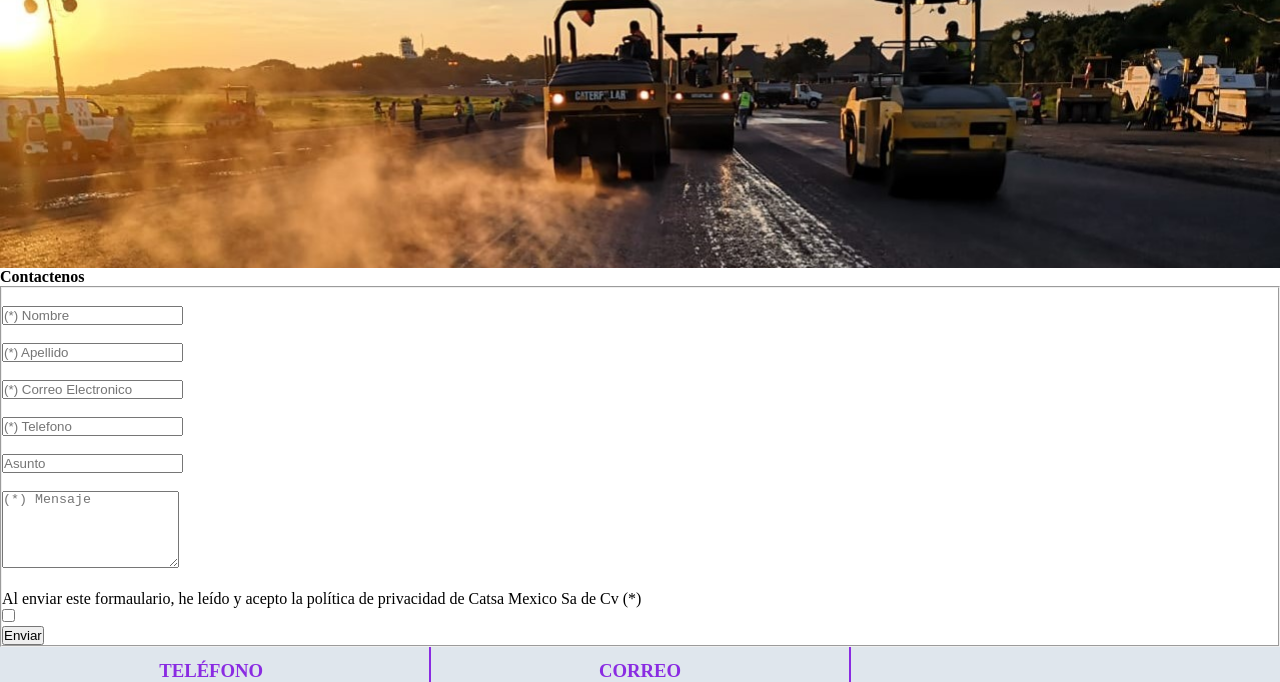
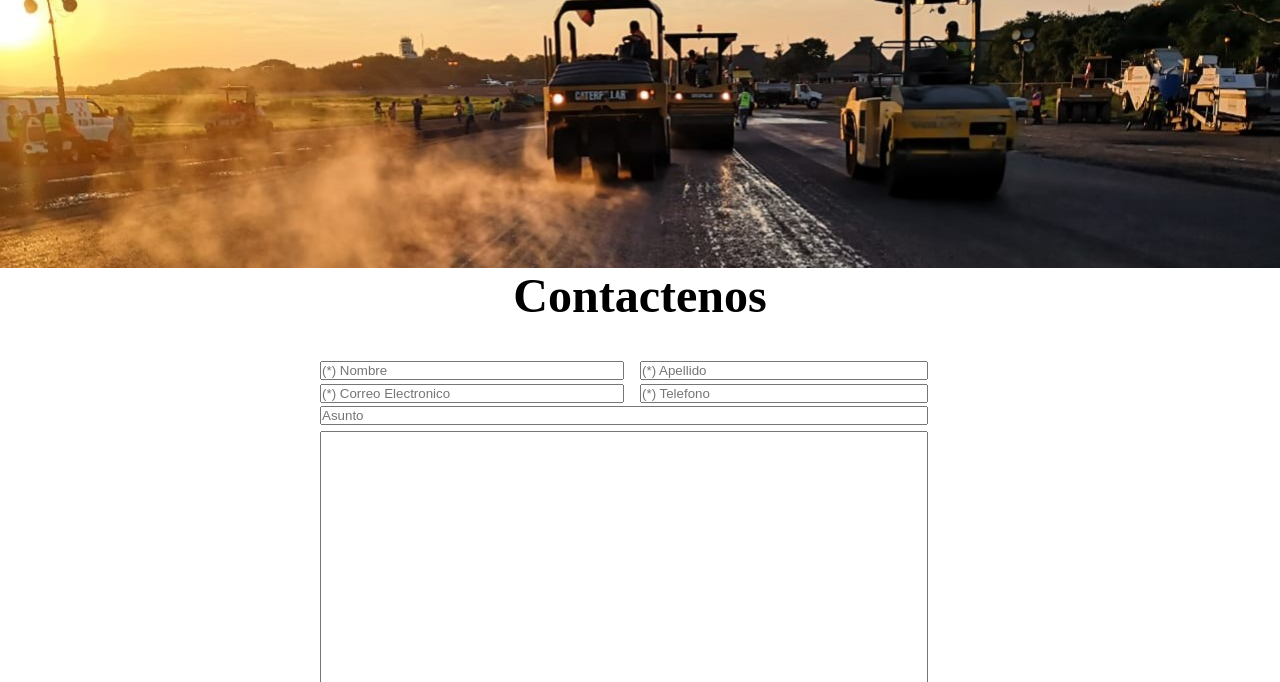
Before and after one commit to nfillon/Catsa-Web, a plain HTML site: page pages/contacto.html in a window 1280 px wide. Shown: the part 232-914 px from the top of the page. Drawn offline with Linux system fonts and the light colour scheme.

Commit message:
agrege Grid en HTML del contactos

```diff
--- a/css/catsa1.css
+++ b/css/catsa1.css
@@ -297,6 +297,101 @@ section .imgAboutPosition {
     white-space: pre;
     text-align: center;
 }
+h4 {
+    text-align: center;
+    font-size: 3em;
+    padding-bottom: 3%;
+}
+.gridContainerContac {
+    display: grid;
+    grid-template-columns: 25% 25% 25% 25%;
+    grid-template-rows: auto;
+    grid-template-areas:
+". itemContacto1 itemContacto2 ."
+". itemContacto3 itemContacto4 ."
+" . itemContacto5 itemContacto5 ."
+". itemContacto6 itemContacto6 ."
+". itemContacto7 itemContacto7 ."
+". . itemContacto8 ."
+;
+}
+.itemName1{
+    grid-area: itemContacto1;
+    width: 100%;
+    padding-bottom: 1%;
+
+}
+.itemLastName{
+    grid-area: itemContacto2;
+    width: 100%;
+    padding-bottom: 1%;
+
+}
+.itemEmail{
+    grid-area: itemContacto3;
+    width: 100%;
+    padding-bottom: 1%;
+
+
+}
+.itemPhone{
+    grid-area: itemContacto4;
+    width: 100%;
+    padding-bottom: 1%;
+
+
+}
+.itemAsunto{
+    grid-area: itemContacto5;
+    width: 100%;
+    padding-bottom: 1%;
+
+
+}
+.itemMensaje{
+    grid-area: itemContacto6;
+    width: 100%;
+    padding-bottom: 1%;
+
+
+}
+.itemTerminos{
+    grid-area: itemContacto7;
+    width: 100%;
+    padding-bottom: 3%;
+
+}
+.itemSubmit{
+    grid-area: itemContacto8;
+    width: 100%;
+
+}
+.itemName1Placeholder{
+    width: 95%;
+}
+
+.itemLastName1Placeholder{
+    width: 90%;
+}
+.itemLastEmailPlaceholder{
+    width: 95%;
+}
+.itemLastPhonePlaceholder{
+    width: 90%;
+}
+.itemAsuntoPlaceholder{
+    width: 95%;
+}
+
+.itemMensajePlaceholder{
+    width: 95%;
+    height: 50vh;
+}
+
+.itemTerminosTexto{
+    width: 95%;
+}
+
 /*Comienza el footer*/
 
 .contenedorFooter{
--- a/pages/contacto.html
+++ b/pages/contacto.html
@@ -1,12 +1,12 @@
 <!DOCTYPE html>
 <html lang="es">
 <head>
-    <meta charset="UTF-8" />
-    <meta http-equiv="X-UA-Compatible" content="IE=edge" />
-    <meta name="viewport" content="width=device-width, initial-scale=1.0" />
+    <meta charset="UTF-8"/>
+    <meta http-equiv="X-UA-Compatible" content="IE=edge"/>
+    <meta name="viewport" content="width=device-width, initial-scale=1.0"/>
     <title>Catsa Web</title>
     <link rel="stylesheet" href="https://i.icomoon.io/public/temp/272679e1b4/UntitledProject/style.css">
-    <link rel="stylesheet" href="../css/catsa1.css" />
+    <link rel="stylesheet" href="../css/catsa1.css"/>
 </head>
 <body>
 <header>
@@ -25,49 +25,48 @@
         </div>
     </nav>
 </header>
-    <section>
+<div>
     <h4>Contactenos</h4>
     <div>
         <form action="">
-          <fieldset>
-            <div>
-              <label for="nombre"></label><br>
-              <input type="text" name="Nombre" id="nombre" placeholder="(*) Nombre">
+            <div class="gridContainerContac">
+                <div class="itemName1">
+                    <label for="nombre"></label>
+                    <input class="itemName1Placeholder" type="text" name="Nombre" id="nombre" placeholder="(*) Nombre">
                 </div>
-            <div>
-                <label for="apellido"></label><br>
-                <input type="text" name="Apellido" id="apellido" placeholder="(*) Apellido" required>
+                <div class="itemLastName">
+                    <label for="apellido"></label>
+                    <input class="itemLastName1Placeholder" type="text" name="Apellido" id="apellido" placeholder="(*) Apellido" required>
                 </div>
-            <div>
-              <label for="email"></label><br>
-              <input type="email" name="Email" id="email" placeholder="(*) Correo Electronico" required>
+                <div class="itemEmail">
+                    <label for="email"></label>
+                    <input class="itemLastEmailPlaceholder" type="email" name="Email" id="email" placeholder="(*) Correo Electronico" required>
                 </div>
-            <div>
-              <label for="telefono"></label><br>
-              <input type="tel" name="Telefono" id="telefono" placeholder="(*) Telefono" required>
+                <div class="itemPhone">
+                    <label for="telefono"></label>
+                    <input class="itemLastPhonePlaceholder" type="tel" name="Telefono" id="telefono" placeholder="(*) Telefono" required>
                 </div>
-            <div>
-              <label for="asunto"></label><br>
-              <input type="text" name="Asunto" id="asunto" placeholder="Asunto" >
+                <div class="itemAsunto">
+                    <label for="asunto"></label>
+                    <input class="itemAsuntoPlaceholder" type="text" name="Asunto" id="asunto" placeholder="Asunto">
                 </div>
-            <div>
-              <label for="Mensaje"></label><br>
-              <textarea name="mensaje" rows="5" cols="20" id="Mensaje" placeholder="(*) Mensaje"></textarea>
+                <div class="itemMensaje">
+                    <label for="Mensaje"></label>
+                    <textarea class="itemMensajePlaceholder" name="mensaje" rows="5" cols="20" id="Mensaje" laceholder="(*) Mensaje"></textarea>
                 </div>
-            <div>
-              <label for="Terminos"></label><br>
-              <div> Al enviar este formaulario, he leído y acepto la política de privacidad de Catsa Mexico Sa de Cv (*)</div>
-              <input type="checkbox" name="acepta" id="Terminos" value="1" />
-            </div>
-            <div>
+                <div class="itemTerminos">
+                    <label for="Terminos"></label>
+                        <p class="itemTerminosTexto"> Al enviar este formaulario, he leído y acepto la política de privacidad de Catsa Mexico Sa de
+                        Cv (*) </p>
+                    <input type="checkbox" name="acepta" id="Terminos" value="1"/>
                     <input type="submit" value="Enviar">
                 </div>
-          </fieldset>
+            </div>
         </form>
     </div>
-    </section>
+</div>
 <footer class="contenedorFooter">
-      <div class="contenedorPhone" >
+    <div class="contenedorPhone">
         <h3 class="textFooterH3">TELÉFONO</h3>
         <ul class="textFooterUL">
             <li>
```
Lines whose indentation alone changed are shown as unchanged.
